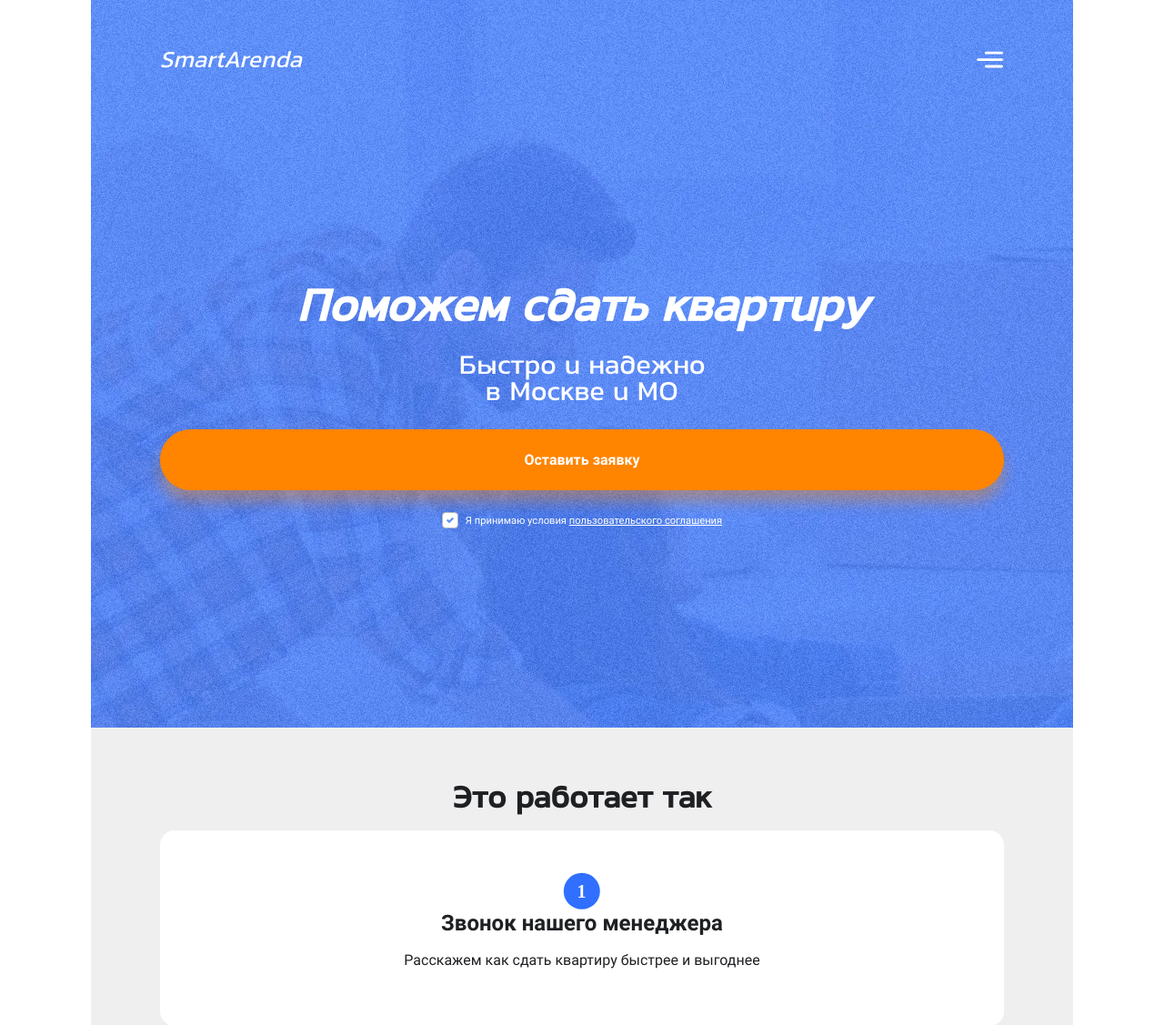
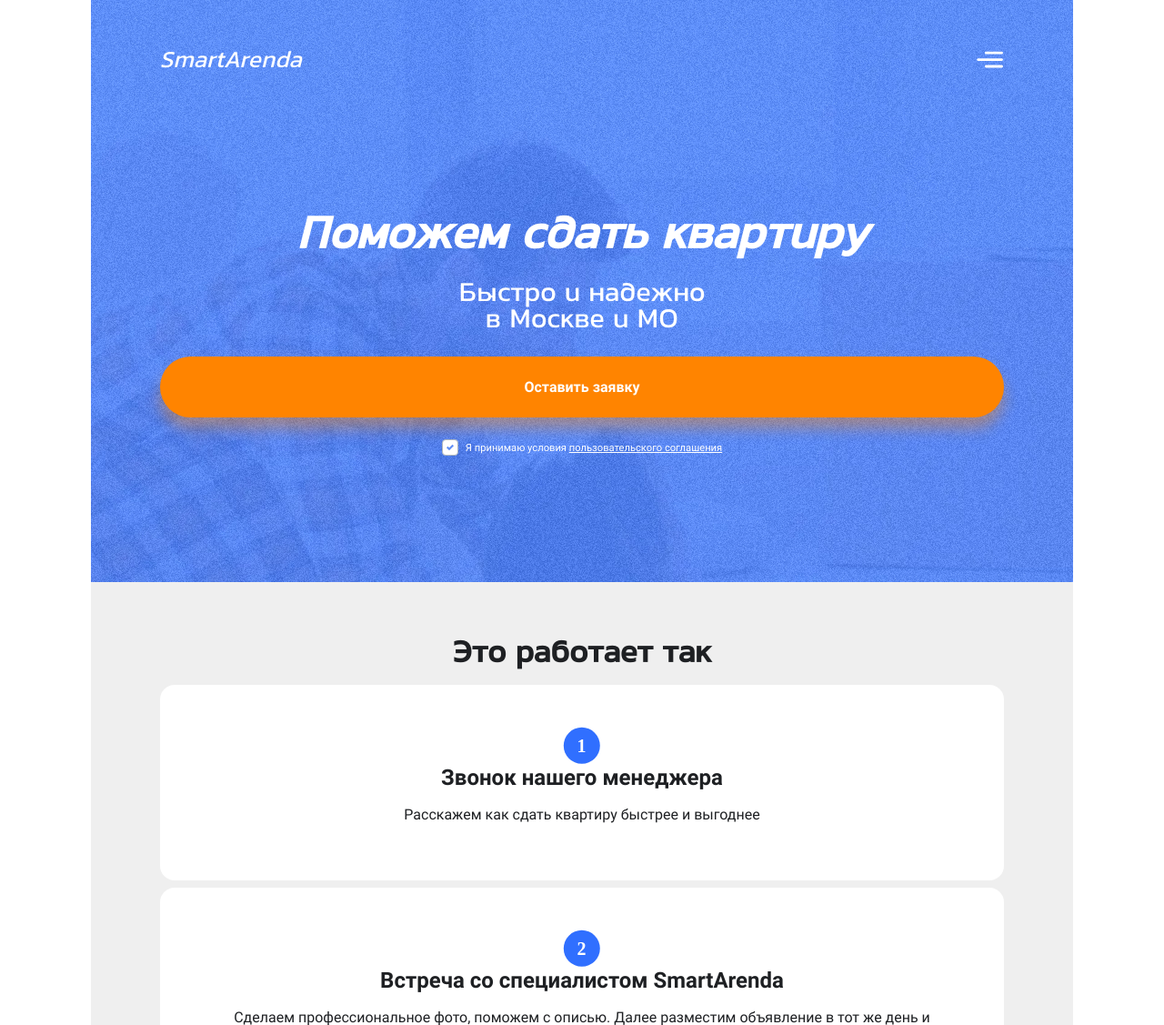
Before and after one commit to tmutarakan/tmutarakan.github.io, a Flask app: page / in a window 1280 px wide. Shown: the top 1127 px of the page at 91% size. Run offline with Flask 3, Linux system fonts and the light colour scheme; parts of the project's set-up code (start-up, migrations or seed data) failed here and were passed over.

Commit message:
edit style

```diff
--- a/static/css/style.css
+++ b/static/css/style.css
@@ -35,7 +35,7 @@ a {
 }
 
 .header {
-    min-height: 100vh;
+    min-height: 80vh;
     padding: 0 7%;
     color: var(--white);
     background-image: url(/static/img/ish.webp);
```
